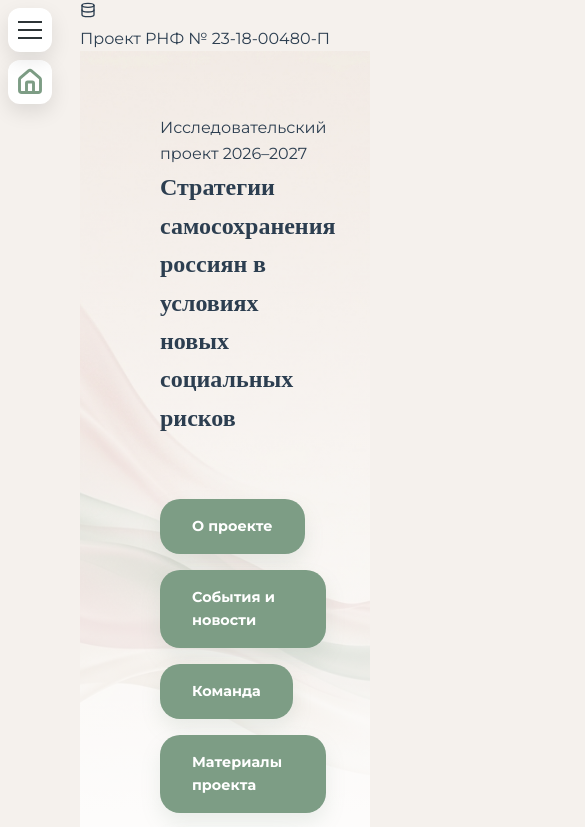
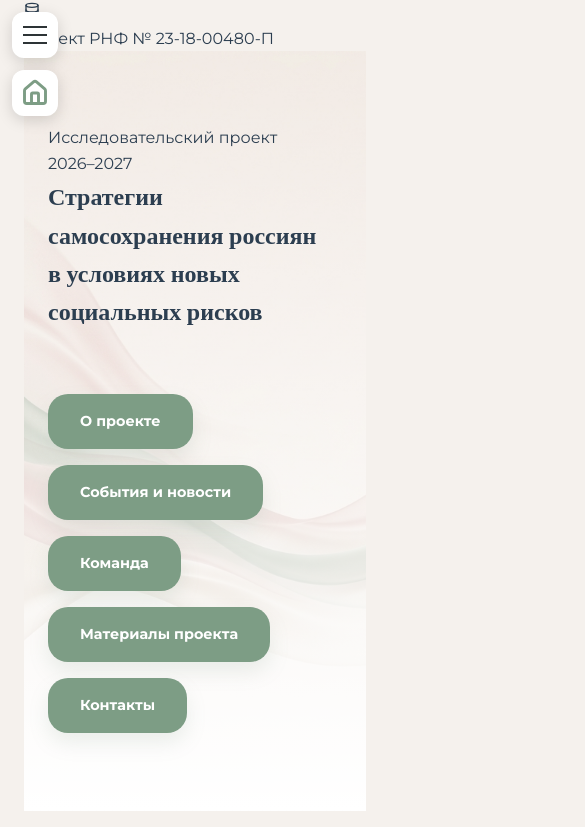
Before and after one commit to digital-selfcare/digital-selfcare.github.io, a React (Vite) app: page / in a window 390 px wide. Shown: the top 827 px of the page, 585 px wide, since content can reach past the window. Built offline with nearby package versions, Linux system fonts and the light colour scheme; a web font is replaced by a local one.

Commit message:
Mobile Overhaul: stable fixed navigation, restored padding, and fixed team photo rendering

```diff
--- a/src/App.jsx
+++ b/src/App.jsx
@@ -192,6 +192,35 @@ function App() {
 
   return (
     <div className="min-h-screen bg-white">
+      {/* Fixed Navigation Elements - Outside any scrolling containers */}
+      <div className={`menu-overlay ${isMenuOpen ? 'open' : ''}`}>
+         <div className="flex flex-col items-center gap-12">
+            {menuItems.map((item) => (
+              <a key={item.id} href={`#${item.id}`} onClick={(e) => { e.preventDefault(); handleMenuClick(item.id); }} className="menu-link">{item.title}</a>
+            ))}
+         </div>
+      </div>
+
+      <button onClick={() => setIsMenuOpen(!isMenuOpen)} className="burger-btn" aria-label="Menu">
+        {isMenuOpen ? <X size={24} color="#2d3436" /> : (
+          <><span /><span /><span /></>
+        )}
+      </button>
+
+      {(selectedMember || isArchiveOpen || selectedEvent || selectedMaterial) && (
+        <button className="back-btn" onClick={handleBack} aria-label="Назад">
+          <ArrowLeft size={28} strokeWidth={3} />
+        </button>
+      )}
+
+      <button
+        className={`home-btn ${(selectedMember || isArchiveOpen || selectedEvent || selectedMaterial) ? 'shifted' : ''}`}
+        onClick={() => { window.location.hash = '#'; window.scrollTo({ top: 0, behavior: 'smooth' }); }}
+        aria-label="На главную"
+      >
+        <Home size={28} strokeWidth={2.5} />
+      </button>
+
       <div className="content-wrapper">
         <AnimatePresence mode="wait">
           {selectedMaterial ? (
@@ -401,7 +430,7 @@ function App() {
                         return (
                           <div key={member.id} className={`carousel-item-wrapper carousel-item-${status}`} onClick={() => { if (status === 'next') nextMember(); else if (status === 'active') window.location.hash = `#team/${member.id}`; }}>
                             <div className="placeholder-img" style={{ backgroundColor: getMemberColor(i) }}>
-                              {member.image && <img src={member.image} alt={member.name} loading="lazy" decoding="async" />}
+                              {member.image && <img src={member.image} alt={member.name} />}
                             </div>
                             {status !== 'hidden' && (
                               <motion.div initial={{ opacity: 0 }} animate={{ opacity: 1 }} className="carousel-member-info">
@@ -486,33 +515,6 @@ function App() {
         </AnimatePresence>
       </div>
 
-      <div className={`menu-overlay ${isMenuOpen ? 'open' : ''}`}>
-         <div className="flex flex-col items-center gap-12">
-            {menuItems.map((item) => (
-              <a key={item.id} href={`#${item.id}`} onClick={(e) => { e.preventDefault(); handleMenuClick(item.id); }} className="menu-link">{item.title}</a>
-            ))}
-         </div>
-      </div>
-
-      <button onClick={() => setIsMenuOpen(!isMenuOpen)} className="burger-btn" aria-label="Menu" style={{ zIndex: 999999 }}>
-        {isMenuOpen ? <X size={24} color="#2d3436" /> : (
-          <><span /><span /><span /></>
-        )}
-      </button>
-
-      {(selectedMember || isArchiveOpen || selectedEvent || selectedMaterial) && (
-        <button className="back-btn" onClick={handleBack} aria-label="Назад">
-          <ArrowLeft size={28} strokeWidth={3} />
-        </button>
-      )}
-
-      <button
-        className={`home-btn ${(selectedMember || isArchiveOpen || selectedEvent || selectedMaterial) ? 'shifted' : ''}`}
-        onClick={() => { window.location.hash = '#'; window.scrollTo({ top: 0, behavior: 'smooth' }); }}
-        aria-label="На главную"
-      >
-        <Home size={28} strokeWidth={2.5} />
-      </button>
     </div>
   );
 }
--- a/src/index.css
+++ b/src/index.css
@@ -193,26 +193,44 @@ section {
 
 @media (max-width: 768px) {
   .burger-btn, .back-btn, .home-btn {
-    left: 8px;
-    width: 44px;
-    height: 44px;
+    position: fixed !important;
+    left: 12px !important;
+    width: 46px !important;
+    height: 46px !important;
+    z-index: 1000000 !important;
+    box-shadow: 0 4px 15px rgba(0,0,0,0.15) !important;
+    background: white;
+    border-radius: 12px;
+    display: flex;
+    align-items: center;
+    justify-content: center;
+    border: none;
+    cursor: pointer;
   }
 
-  .burger-btn { top: 8px; }
-  .back-btn { top: 60px; }
-  .home-btn { top: 60px; }
-  .home-btn.shifted { top: 112px; }
+  .burger-btn { top: 12px !important; }
+  .back-btn { top: 70px !important; }
+  .home-btn { top: 70px !important; }
+  .home-btn.shifted { top: 128px !important; }
 
   .content-wrapper, .member-detail-overlay, section {
-    padding-left: 80px !important;
-    padding-right: 20px !important;
+    padding-left: 1.5rem !important; /* Back to normal */
+    padding-right: 1.5rem !important;
   }
 
   .container {
     padding-left: 0 !important;
-    margin-left: 0 !important;
+    margin: 0 auto !important;
     width: 100% !important;
-    max-width: none !important;
+  }
+
+  section h2, .member-detail-overlay h1 {
+    margin-top: 1rem !important;
+  }
+
+  /* Create space for top icons if needed */
+  .hero-section {
+    padding-top: 60px;
   }
 }
 
@@ -426,40 +444,64 @@ section {
 
 @media (max-width: 600px) {
   .team-carousel-container {
-    height: 580px; /* Increased to fit buttons */
-    overflow: visible !important; /* Never hide navigation buttons */
+    height: 600px;
+    overflow: visible !important;
     width: 100%;
-    position: relative;
-    margin-bottom: 2rem;
+    margin-top: 2rem;
   }
 
   .carousel-item-wrapper {
-    width: 240px !important;
-    height: 380px;
+    width: 280px !important;
+    height: 420px;
+    left: 50% !important;
+    margin-left: -140px !important;
   }
 
   .carousel-item-active {
-    left: 0;
     z-index: 10;
+    opacity: 1;
+    transform: scale(1);
   }
 
   .carousel-item-next {
-    left: 40px;
-    transform: scale(0.8) translateX(180px);
-    opacity: 0.3;
-    z-index: 5;
+    transform: scale(0.8) translateX(100%);
+    opacity: 0; /* Hide next card on mobile to avoid overlap */
     pointer-events: none;
   }
 
   .carousel-nav {
-    margin-top: 20px;
-    padding-bottom: 20px;
+    position: absolute;
+    bottom: -60px;
+    left: 50%;
+    transform: translateX(-50%);
+    margin-top: 0;
+    display: flex;
+    gap: 30px;
   }
 
   .nav-btn {
-    width: 44px !important;
-    height: 44px !important;
+    width: 54px !important;
+    height: 54px !important;
+    background: var(--color-sage) !important;
+    color: white !important;
   }
+}
+
+.placeholder-img {
+  width: 100%;
+  height: 100%;
+  position: relative;
+  overflow: hidden;
+  display: flex;
+  align-items: center;
+  justify-content: center;
+}
+
+.placeholder-img img {
+  width: 100%;
+  height: 100%;
+  object-fit: cover;
+  display: block;
 }
 
 .carousel-member-info {
```
